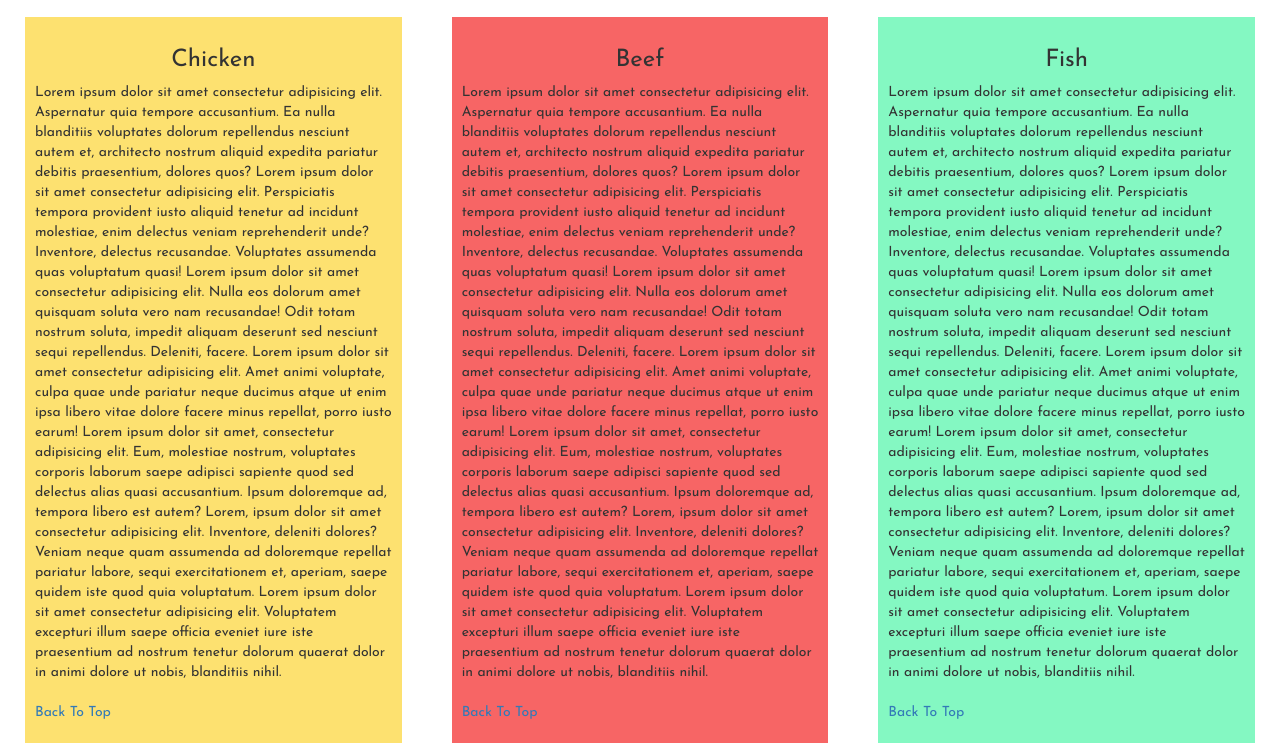
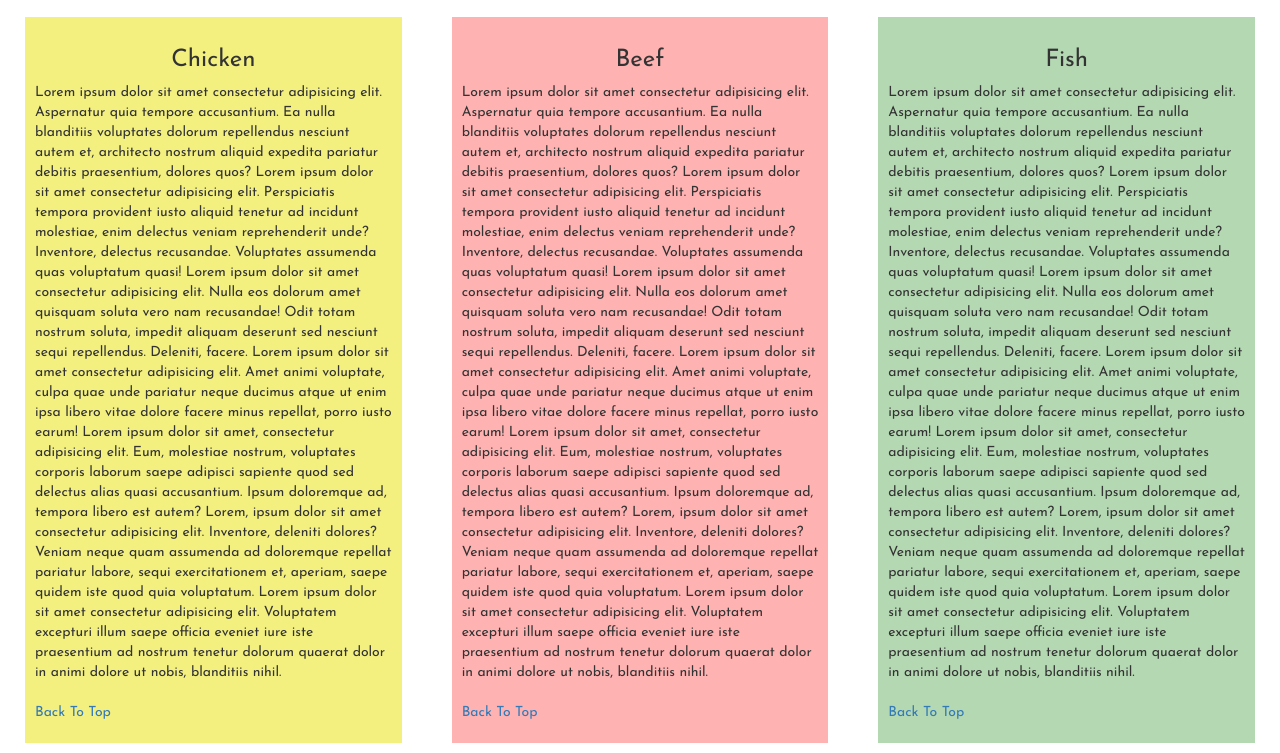
Before and after one commit to EmmyEJohnson/.github.io-module3-solution, a plain HTML site: page index.html in a window 1280 px wide. Shown: the part 106-859 px from the top of the page. Drawn offline with Linux system fonts and the light colour scheme.

Commit message:
change styling

```diff
--- a/css/styles.css
+++ b/css/styles.css
@@ -14,15 +14,15 @@ div section {
     padding: 10px;
 }
 #section-1{
-    background-color: #FDE170;
+    background-color: rgba(231, 226, 2, 0.5);
 }
 
 #section-2 {
-    background-color: #F76565;
+    background-color: rgba(255, 0, 0, 0.3);
 }
 
 #section-3 {
-    background-color: #84F8C2;
+    background-color: rgba(9, 126, 1, 0.3);
 }
 
 #text > h3 {
```
